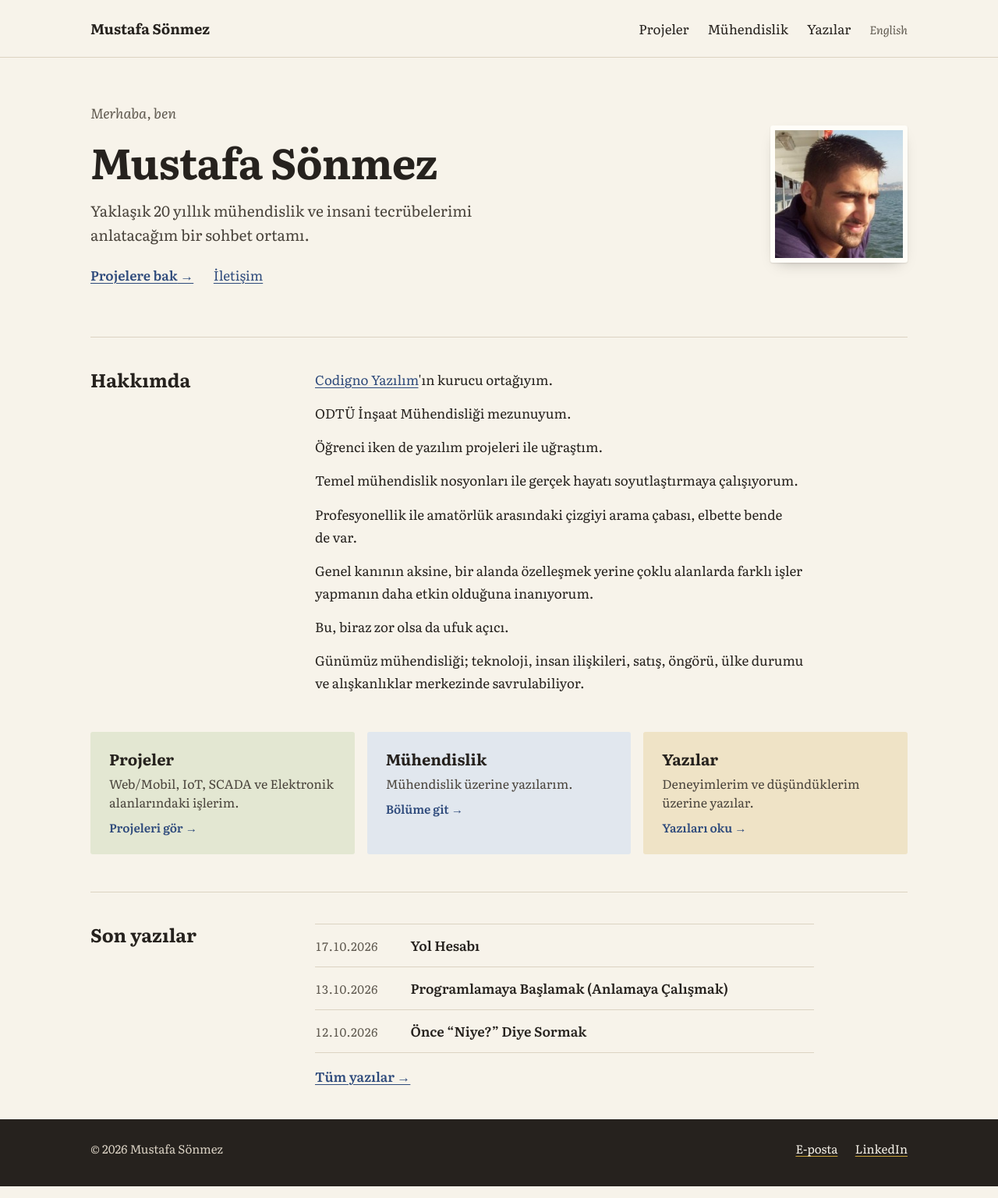
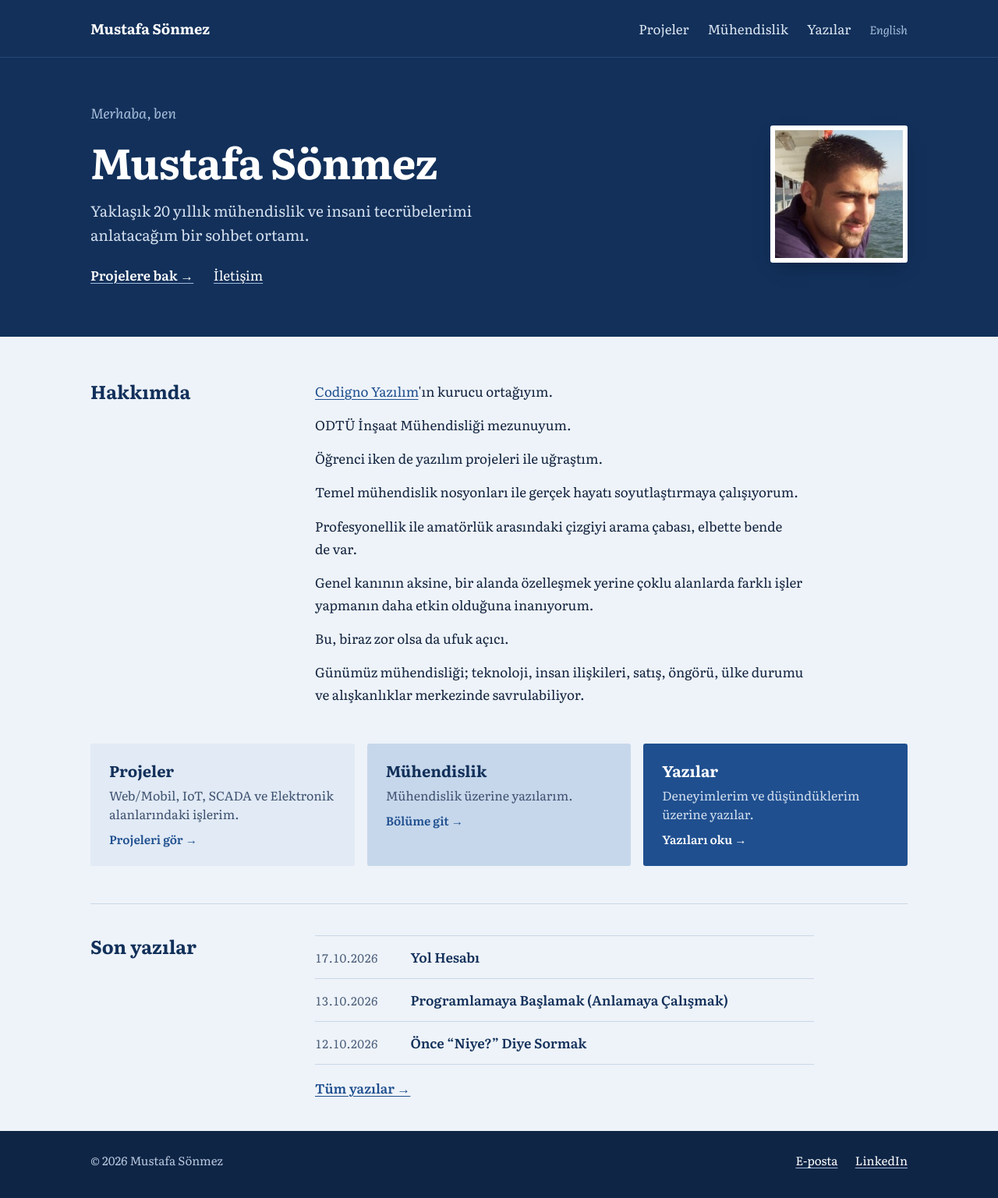
Before and after one commit to sonmezmustafa/sonmezmustafa.github.io, a Jekyll site: the page built from index.html, in a window 1280 px wide. Shown: the whole page at 78% size. Built offline with Jekyll 4.4.1, drawn with Linux system fonts in a browser that asks for light colours.

Commit message:
Görünüm: mavi tonları

```diff
--- a/assets/css/style.css
+++ b/assets/css/style.css
@@ -1,17 +1,22 @@
 :root {
-  --paper: #F7F3EA;
-  --ink: #26221E;
-  --ink-soft: #4A443C;
-  --pencil: #5F594F;
-  --rule: #DCD3C2;
-  --indigo: #2F4B7C;
-  --mustard: #C9A23A;
-  --marker: #EED89B;
-  --olive-card: #E3E7D2;
-  --blue-card: #E1E7EE;
-  --manila-card: #EFE3C6;
-  --kraft-card: #E9DECD;
-  --photo-paper: #FFFDF8;
+  --bg: #EEF3F9;
+  --ink: #13243F;
+  --muted: #4D607C;
+  --card-muted: #3F5270;
+  --rule: #CAD7E7;
+  --deep: #12305A;
+  --deepest: #0E2546;
+  --deep-line: #2A4A77;
+  --cobalt: #1F4F8F;
+  --cobalt-hover: #2C64AA;
+  --sky-line: #9EBBDD;
+  --on-deep: #FFFFFF;
+  --on-deep-soft: #D3DFEE;
+  --on-deep-muted: #A9C0DD;
+  --marker: #C9DBEF;
+  --card-pale: #E1EAF5;
+  --card-mid: #C6D7EB;
+  --card-deep: #1F4F8F;
   --col: 65.5rem;
   --gutter: 1.25rem;
   --serif: "Literata", Georgia, "Times New Roman", serif;
@@ -23,7 +28,7 @@ html { -webkit-text-size-adjust: 100%; }
 
 body {
   margin: 0;
-  background: var(--paper);
+  background: var(--bg);
   color: var(--ink);
   font: 1.0625rem/1.7 var(--serif);
 }
@@ -31,12 +36,12 @@ body {
 ::selection { background: var(--marker); color: var(--ink); }
 
 h1, h2, h3, p, ul { margin: 0; }
-h1, h2, h3 { line-height: 1.2; font-weight: 700; text-wrap: balance; }
+h1, h2, h3 { color: var(--deep); line-height: 1.2; font-weight: 700; text-wrap: balance; }
 p { text-wrap: pretty; }
 
-a { color: var(--indigo); text-decoration-thickness: 1px; text-underline-offset: 0.2em; }
-a:hover { text-decoration-thickness: 2px; }
-a:focus-visible { outline: 2px solid var(--indigo); outline-offset: 3px; }
+a { color: var(--cobalt); text-decoration-thickness: 1px; text-underline-offset: 0.2em; }
+a:hover { color: var(--cobalt-hover); text-decoration-thickness: 2px; }
+a:focus-visible { outline: 2px solid var(--cobalt); outline-offset: 3px; }
 
 img { max-width: 100%; height: auto; }
 
@@ -50,9 +55,16 @@ img { max-width: 100%; height: auto; }
 .site > main { flex: 1 0 auto; }
 
 .top,
+.hero,
 .site-footer { padding-inline: max(var(--gutter), (100% - var(--col)) / 2); }
-main:not(.page) > *,
+main:not(.page) > :not(.hero),
 .page { width: min(100% - 2 * var(--gutter), var(--col)); margin-inline: auto; }
+
+.top,
+.hero { background: var(--deep); color: var(--on-deep); }
+.top a:focus-visible,
+.hero a:focus-visible,
+.site-footer a:focus-visible { outline-color: var(--sky-line); }
 
 .top {
   display: flex;
@@ -61,14 +73,20 @@ main:not(.page) > *,
   justify-content: space-between;
   gap: 0.6rem 2rem;
   padding-block: 1.3rem;
-  border-bottom: 1px solid var(--rule);
+  border-bottom: 1px solid var(--deep-line);
 }
-.top .name { font-weight: 700; font-size: 1.15rem; color: var(--ink); text-decoration: none; }
+.top .name { color: var(--on-deep); font-size: 1.15rem; font-weight: 700; text-decoration: none; }
 .top nav { display: flex; flex-wrap: wrap; align-items: baseline; gap: 0.4rem 1.5rem; }
-.top nav a { color: var(--ink); text-decoration: none; }
-.top nav a:hover,
-.top nav a[aria-current] { background: linear-gradient(transparent 58%, var(--marker) 58%); }
-.top nav .lang { color: var(--pencil); font-size: 0.92rem; font-style: italic; }
+.top nav a { color: #DCE6F2; text-decoration: none; }
+.top nav a:hover { color: var(--on-deep); }
+.top nav a[aria-current] {
+  color: var(--on-deep);
+  text-decoration: underline;
+  text-decoration-color: var(--sky-line);
+  text-decoration-thickness: 2px;
+  text-underline-offset: 0.45em;
+}
+.top nav .lang { color: var(--on-deep-muted); font-size: 0.92rem; font-style: italic; }
 
 .hero {
   display: grid;
@@ -78,10 +96,11 @@ main:not(.page) > *,
   padding-block: 3.5rem 4rem;
 }
 .hero-text { display: grid; gap: 1.1rem; }
-.hero h1 { font-size: clamp(2.3rem, 5vw, 3.4rem); letter-spacing: -0.01em; line-height: 1.1; }
-.eyebrow { color: var(--pencil); font-size: 1.1rem; font-style: italic; }
-.lead { max-width: 34rem; color: var(--ink-soft); font-size: 1.2rem; line-height: 1.6; }
+.hero h1 { color: var(--on-deep); font-size: clamp(2.3rem, 5vw, 3.4rem); letter-spacing: -0.01em; line-height: 1.1; }
+.eyebrow { color: var(--on-deep-muted); font-size: 1.1rem; font-style: italic; }
+.lead { max-width: 34rem; color: var(--on-deep-soft); font-size: 1.2rem; line-height: 1.6; }
 .actions { display: flex; flex-wrap: wrap; align-items: baseline; gap: 0.6rem 1.6rem; margin-top: 0.3rem; }
+.hero .actions a { color: var(--on-deep); text-decoration-color: var(--sky-line); }
 .btn { font-weight: 600; }
 .btn::after { content: " →"; }
 .photo {
@@ -90,11 +109,11 @@ main:not(.page) > *,
   width: 11rem;
   aspect-ratio: 1;
   overflow: hidden;
-  border: 6px solid var(--photo-paper);
+  border: 6px solid #FFFFFF;
   border-radius: 3px;
-  background: var(--photo-paper);
-  box-shadow: 0 1px 2px rgba(38, 34, 30, 0.12), 0 8px 18px -10px rgba(38, 34, 30, 0.35);
-  color: var(--pencil);
+  background: #FFFFFF;
+  box-shadow: 0 10px 24px -12px rgba(5, 15, 30, 0.6);
+  color: var(--muted);
   font-size: 2rem;
   font-weight: 700;
 }
@@ -107,6 +126,7 @@ main:not(.page) > *,
   padding-block: 2.5rem;
   border-top: 1px solid var(--rule);
 }
+.hero + .split { padding-top: 3.5rem; border-top: 0; }
 .split > h2 { font-size: 1.5rem; }
 .prose { display: grid; gap: 0.9rem; }
 
@@ -123,22 +143,19 @@ main:not(.page) > *,
   min-width: 0;
   padding: 1.4rem 1.5rem 1.3rem;
   border-radius: 3px;
-  background: var(--card, var(--blue-card));
+  background: var(--card-pale);
   color: var(--ink);
   text-decoration: none;
 }
-.area:nth-child(1) { --card: var(--olive-card); }
-.area:nth-child(2) { --card: var(--blue-card); }
-.area:nth-child(3) { --card: var(--manila-card); }
+.area:nth-child(2) { background: var(--card-mid); }
+.area:nth-child(3) { background: var(--card-deep); color: var(--on-deep); }
 .area h2 { font-size: 1.25rem; }
-.area:hover h2 {
-  text-decoration: underline;
-  text-decoration-color: var(--mustard);
-  text-decoration-thickness: 2px;
-  text-underline-offset: 0.2em;
-}
-.area p { color: var(--ink-soft); font-size: 1rem; line-height: 1.55; }
-.area .go { color: var(--indigo); font-size: 0.95rem; font-weight: 600; }
+.area:nth-child(3) h2 { color: var(--on-deep); }
+.area:hover h2 { text-decoration: underline; text-decoration-thickness: 2px; text-underline-offset: 0.2em; }
+.area p { color: var(--card-muted); font-size: 1rem; line-height: 1.55; }
+.area:nth-child(3) p { color: var(--on-deep-soft); }
+.area .go { color: var(--cobalt); font-size: 0.95rem; font-weight: 600; }
+.area:nth-child(3) .go { color: var(--on-deep); }
 
 .posts { list-style: none; padding: 0; border-top: 1px solid var(--rule); }
 .posts li {
@@ -148,10 +165,10 @@ main:not(.page) > *,
   padding: 0.75rem 0;
   border-bottom: 1px solid var(--rule);
 }
-.posts time { flex: 0 0 6.4rem; color: var(--pencil); font-size: 0.95rem; font-variant-numeric: tabular-nums; }
-.posts a { color: var(--ink); text-decoration: none; font-size: 1.08rem; font-weight: 600; }
-.posts a:hover { background: linear-gradient(transparent 58%, var(--marker) 58%); }
-.posts .desc { display: block; margin-top: 0.1rem; color: var(--pencil); font-size: 0.98rem; font-style: italic; line-height: 1.5; }
+.posts time { flex: 0 0 6.4rem; color: var(--muted); font-size: 0.95rem; font-variant-numeric: tabular-nums; }
+.posts a { color: var(--deep); text-decoration: none; font-size: 1.08rem; font-weight: 600; }
+.posts a:hover { color: var(--deep); background: linear-gradient(transparent 58%, var(--marker) 58%); }
+.posts .desc { display: block; margin-top: 0.1rem; color: var(--muted); font-size: 0.98rem; font-style: italic; line-height: 1.5; }
 .more { margin-top: 1rem; font-weight: 600; }
 
 .page { padding-block: 2.75rem 4rem; }
@@ -163,21 +180,21 @@ main:not(.page) > *,
 .page p, .page ul, .page ol { margin-bottom: 1rem; }
 .page article p { font-size: 1.125rem; line-height: 1.8; margin-bottom: 1.15rem; }
 .page .posts { margin-bottom: 0; }
-.page .meta { margin-top: -0.5rem; margin-bottom: 1.8rem; color: var(--pencil); font-size: 1rem; font-style: italic; }
+.page .meta { margin-top: -0.5rem; margin-bottom: 1.8rem; color: var(--muted); font-size: 1rem; font-style: italic; }
 .page .back { margin-top: 3rem; }
 .page pre {
   overflow-x: auto;
   padding: 0.9rem 1rem;
   border: 1px solid var(--rule);
   border-radius: 3px;
-  background: var(--photo-paper);
+  background: #F8FAFD;
   font-size: 0.9rem;
 }
 .page blockquote {
   margin: 1.4rem 0;
   padding-left: 1.1rem;
-  border-left: 3px solid var(--mustard);
-  color: var(--ink-soft);
+  border-left: 3px solid var(--sky-line);
+  color: var(--muted);
   font-style: italic;
 }
 
@@ -189,13 +206,12 @@ main:not(.page) > *,
   min-width: 0;
   padding: 1.4rem 1.5rem 1.3rem;
   border-radius: 3px;
-  background: var(--card, var(--blue-card));
+  background: var(--card-pale);
 }
-.page .branch:nth-child(2) { --card: var(--olive-card); }
-.page .branch:nth-child(3) { --card: var(--manila-card); }
-.page .branch:nth-child(4) { --card: var(--kraft-card); }
+.page .branch:nth-child(2),
+.page .branch:nth-child(3) { background: var(--card-mid); }
 .page .branch h2 { margin: 0; font-size: 1.25rem; }
-.page .branch p { margin: 0; color: var(--ink-soft); font-size: 1rem; line-height: 1.55; }
+.page .branch p { margin: 0; color: var(--card-muted); font-size: 1rem; line-height: 1.55; }
 .page .branch ul { list-style: none; margin: 0.6rem 0 0; padding: 0; display: grid; gap: 0.9rem; }
 .page .branch h3 { margin: 0 0 0.2rem; font-size: 1.05rem; }
 
@@ -205,17 +221,17 @@ main:not(.page) > *,
   justify-content: space-between;
   gap: 0.5rem 2rem;
   padding-block: 1.6rem 2.2rem;
-  background: var(--ink);
-  color: #D9D1C3;
+  background: var(--deepest);
+  color: #B8C8DD;
   font-size: 0.95rem;
 }
-.site-footer a { color: var(--paper); text-decoration-color: var(--mustard); }
-.site-footer a:focus-visible { outline-color: var(--mustard); }
+.site-footer a { color: var(--on-deep); text-decoration-color: var(--sky-line); }
 .site-footer .links { display: flex; flex-wrap: wrap; gap: 0.4rem 1.4rem; }
 
 @media (max-width: 48rem) {
   .hero, .split, .areas, .branches { grid-template-columns: minmax(0, 1fr); }
   .hero { padding-block: 2rem 2.5rem; }
+  .hero + .split { padding-top: 2.5rem; }
   .photo { order: -1; width: 8rem; }
 }
 
```
Also changed, not shown: favicon.svg.
